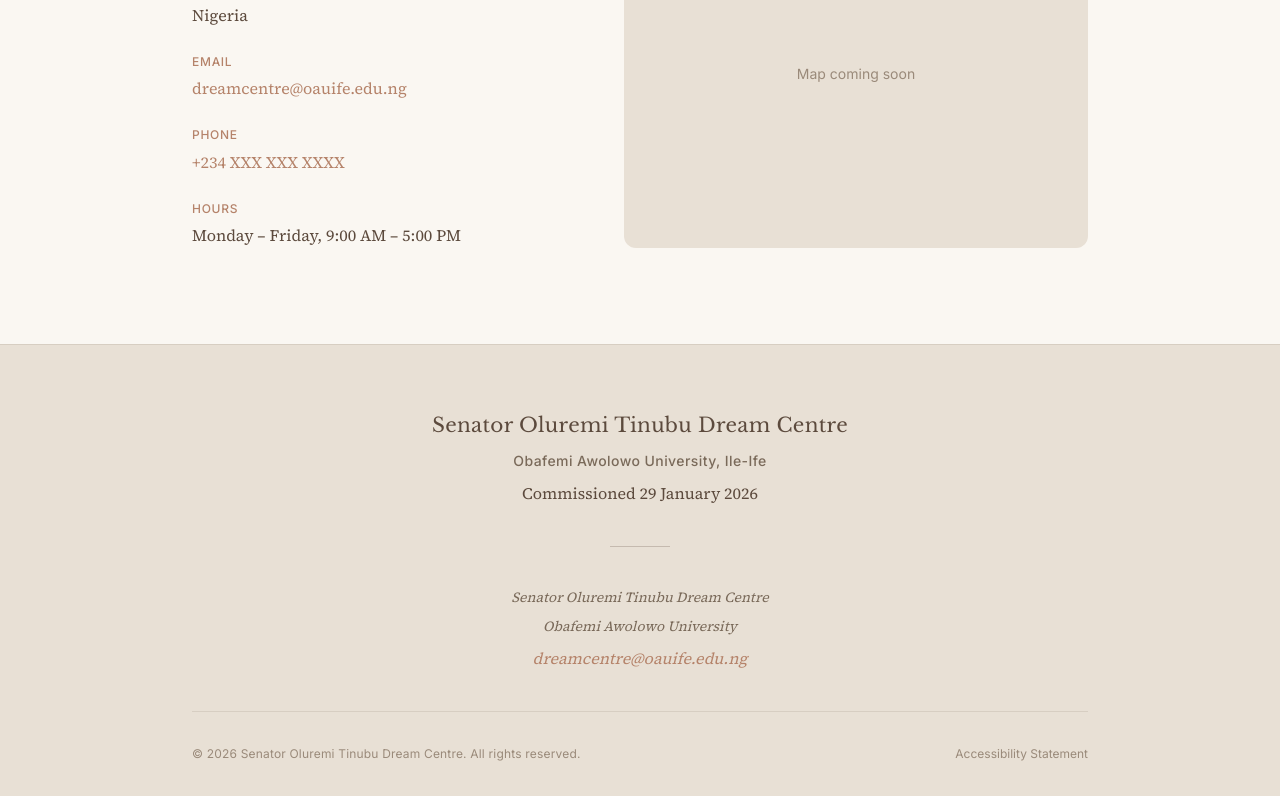
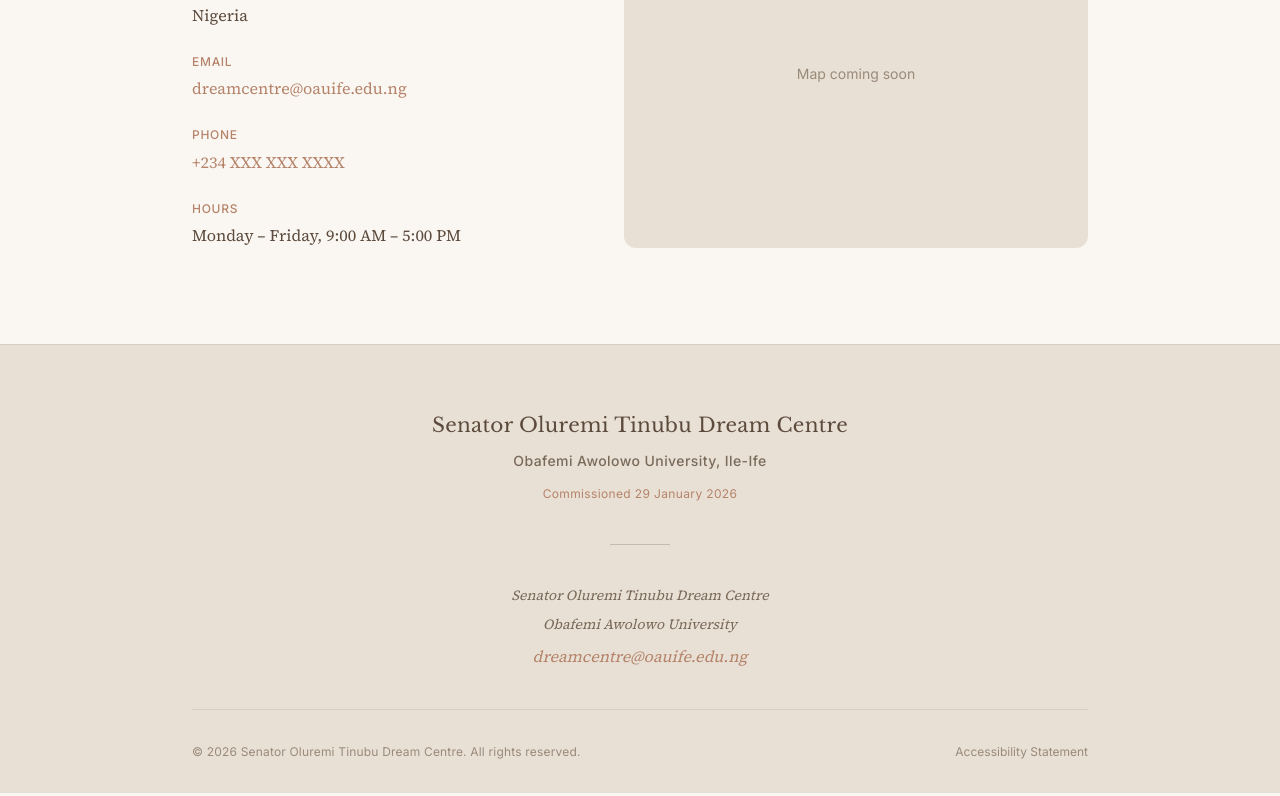
Before and after one commit to samkiell/DreamCentreOAU, a Next.js app: page / in a window 1280 px wide. Shown: the part 6787-7583 px from the top of the page. Built offline with nearby package versions, Linux system fonts and the light colour scheme.

Commit message:
footer again

```diff
--- a/src/components/layout/Footer.module.css
+++ b/src/components/layout/Footer.module.css
@@ -33,6 +33,15 @@
   font-weight: var(--weight-medium);
   color: var(--color-text-secondary);
   letter-spacing: var(--tracking-wider);
+}
+
+.commissioning {
+  font-family: var(--font-ui);
+  font-size: var(--text-xs);
+  font-weight: var(--weight-normal);
+  color: var(--color-earth);
+  letter-spacing: var(--tracking-wider);
+  margin-top: var(--space-1);
 }
 
 .divider {
```
